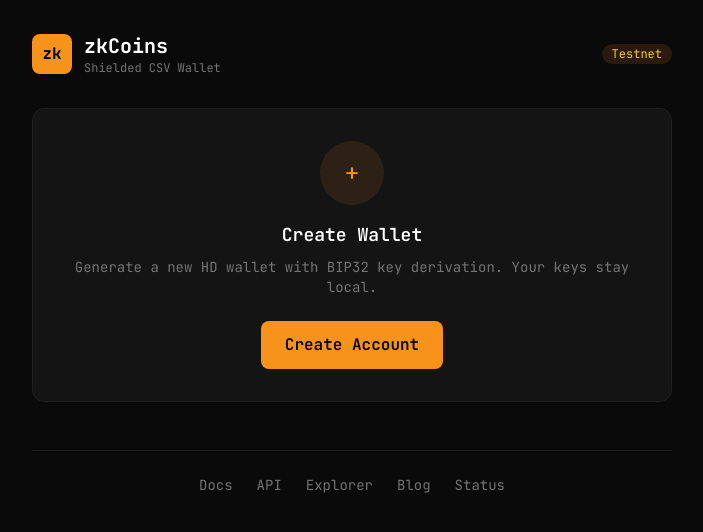
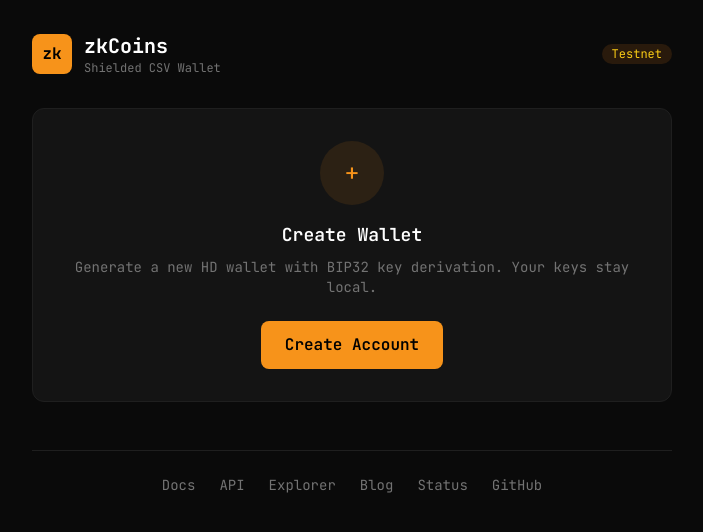
Before and after one commit to zk-coins/app, a Next.js app: page / in a window 1280 px wide. Shown: the top 532 px of the page, without its empty margins (288-991 px from the left). Built offline with nearby package versions, Linux system fonts and the light colour scheme; no server answers.

Commit message:
Add GitHub link to footer

```diff
--- a/src/components/Footer.tsx
+++ b/src/components/Footer.tsx
@@ -1,4 +1,6 @@
 'use client';
+
+const SHARED_LINKS = [{ label: 'GitHub', href: 'https://github.com/zk-coins' }];
 
 const PRD_LINKS = [
   { label: 'Docs', href: 'https://docs.zkcoins.app' },
@@ -6,6 +8,7 @@ const PRD_LINKS = [
   { label: 'Explorer', href: 'https://explorer.zkcoins.app' },
   { label: 'Blog', href: 'https://blog.zkcoins.app' },
   { label: 'Status', href: 'https://status.zkcoins.app' },
+  ...SHARED_LINKS,
 ];
 
 const DEV_LINKS = [
@@ -14,6 +17,7 @@ const DEV_LINKS = [
   { label: 'Explorer', href: 'https://dev-explorer.zkcoins.app' },
   { label: 'Blog', href: 'https://dev-blog.zkcoins.app' },
   { label: 'Status', href: 'https://dev-status.zkcoins.app' },
+  ...SHARED_LINKS,
 ];
 
 function useLinks() {
```
